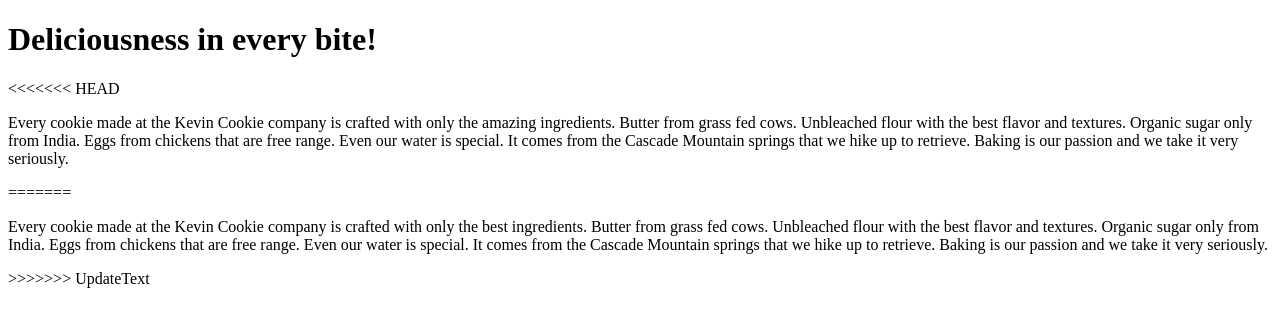
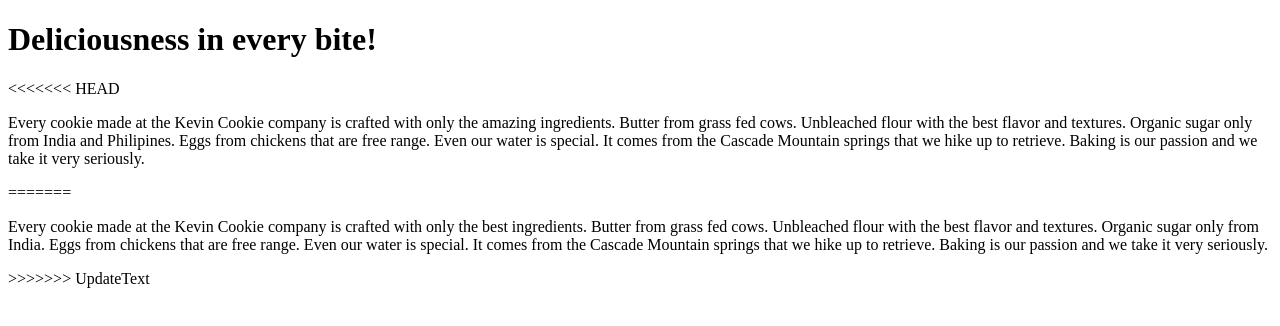
Before and after one commit to pwnda69/pwuya, a plain HTML site: page index.htm in a window 1280 px wide. Drawn offline with Linux system fonts and the light colour scheme.

Commit message:
Update index.htm

```diff
--- a/index.htm
+++ b/index.htm
@@ -4,7 +4,7 @@
 
 <h1>Deliciousness in every bite!</h1>
 <<<<<<< HEAD
-<p>Every cookie made at the Kevin Cookie company is crafted with only the amazing ingredients. Butter from grass fed cows. Unbleached flour with the best flavor and textures. Organic sugar only from India. Eggs from chickens that are free range. Even our water is special. It comes from the Cascade Mountain springs that we hike up to retrieve. Baking is our passion and we take it very seriously.</p>
+<p>Every cookie made at the Kevin Cookie company is crafted with only the amazing ingredients. Butter from grass fed cows. Unbleached flour with the best flavor and textures. Organic sugar only from India and Philipines. Eggs from chickens that are free range. Even our water is special. It comes from the Cascade Mountain springs that we hike up to retrieve. Baking is our passion and we take it very seriously.</p>
 =======
 <p>Every cookie made at the Kevin Cookie company is crafted with only the best ingredients. Butter from grass fed cows. Unbleached flour with the best flavor and textures. Organic sugar only from India. Eggs from chickens that are free range. Even our water is special. It comes from the Cascade Mountain springs that we hike up to retrieve. Baking is our passion and we take it very seriously.</p>
 >>>>>>> UpdateText
```
